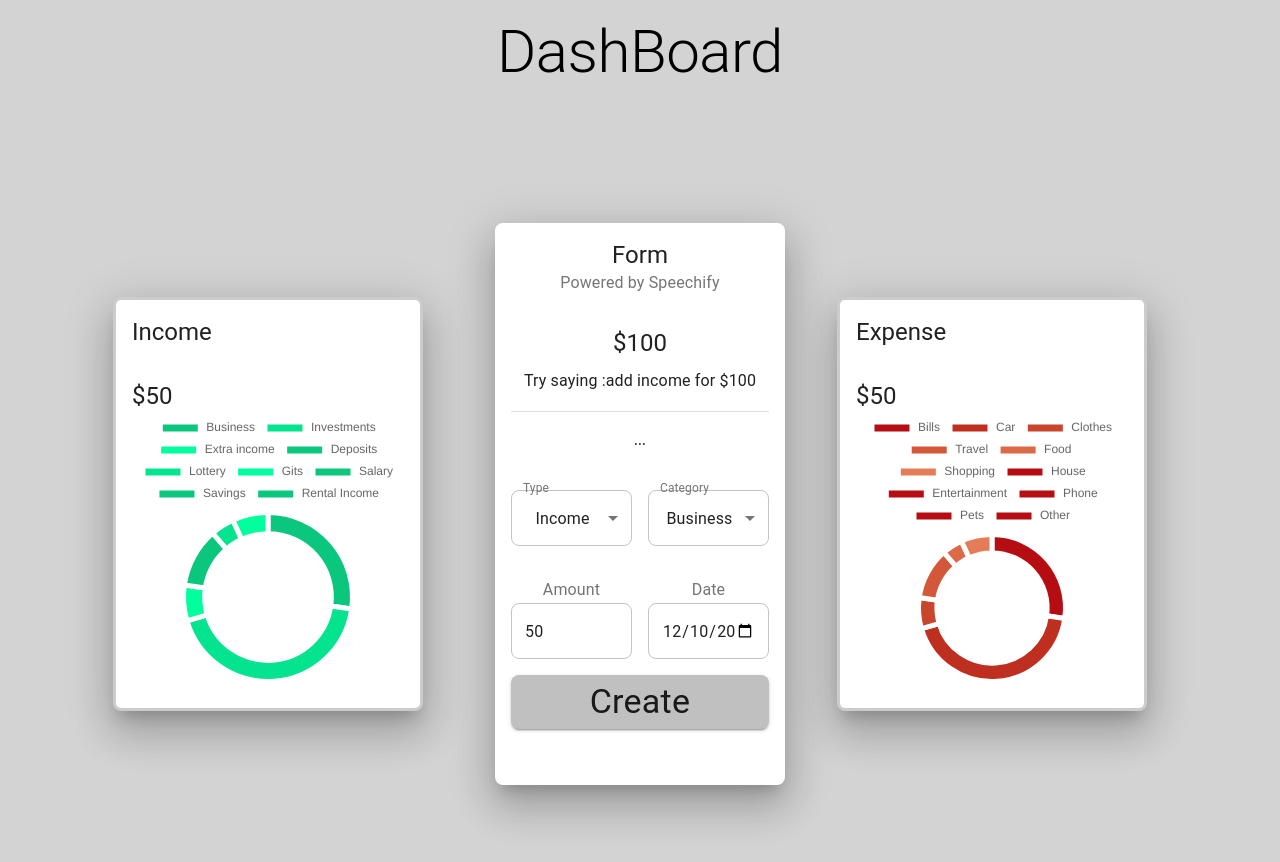
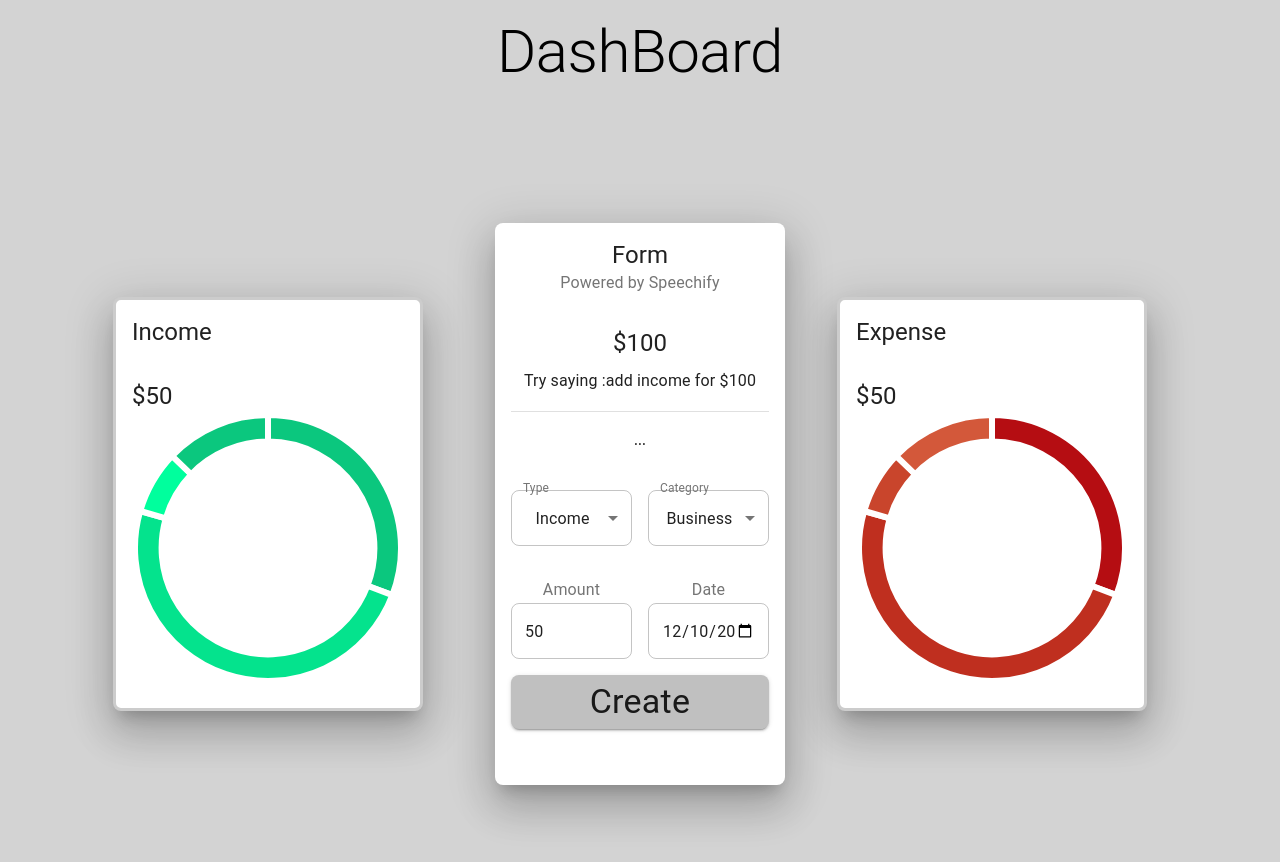
Before and after one commit to nikhildhage/ExpenseTracker, a React (Vite) app: page / in a window 1280 px wide. Shown: the top 862 px of the page. Built offline with nearby package versions, Linux system fonts and the light colour scheme.

Commit message:
Formated and updated imports and adjusted chart data values

```diff
--- a/src/Components/Details/Details.tsx
+++ b/src/Components/Details/Details.tsx
@@ -1,5 +1,5 @@
 import React, { Suspense } from 'react';
-import { Chart as ChartJS, ArcElement, Tooltip, Legend } from 'chart.js';
+import { Chart as ChartJS, ArcElement, Tooltip } from 'chart.js';
 import useStyles from './detailStyles';
 import { incomeColors, expenseColors, incomeCategoryLabels, expenseCategoryLabels } from '../../Constants/categories';
 
@@ -30,22 +30,19 @@ const Doughnut = React.lazy(async () => {
 	return { default: module.Doughnut }; // Named export → default
 });
 
-
-ChartJS.register(ArcElement, Tooltip, Legend);
+ChartJS.register(ArcElement, Tooltip);
 
 type DetailsProps = {
-	title: string
-	type: string
+	title: string;
+	type: string;
 };
 
-
-
-const Details = ({title , type }: DetailsProps) => {
+const Details = ({ title, type }: DetailsProps) => {
 	const classes = useStyles();
-	const backgroundColors = type==='Income' ? incomeColors : expenseColors;
-	const chartLabels = type==='Income'? incomeCategoryLabels : expenseCategoryLabels;
-	let totalValue="$50"
-	const dChartData = [12, 19, 3, 5, 2, 3];
+	const backgroundColors = type === 'Income' ? incomeColors : expenseColors;
+	const chartLabels = type === 'Income' ? incomeCategoryLabels : expenseCategoryLabels;
+	let totalValue = '$50';
+	const dChartData = [12, 19, 3, 5];
 
 	console.log(dChartData);
 
@@ -56,8 +53,8 @@ const Details = ({title , type }: DetailsProps) => {
 				labels: chartLabels,
 				data: dChartData,
 				backgroundColor: backgroundColors,
-				borderWidth: 5,
-				cutout: '75%',
+				borderWidth: 6,
+				cutout: '80%',
 				responsive: true,
 			},
 		],
@@ -65,7 +62,7 @@ const Details = ({title , type }: DetailsProps) => {
 
 	return (
 		<Suspense fallback={<div>Loading chart...</div>}>
-			<Card className={type==='Income' ? classes.income : classes.expense} elevation={24}>
+			<Card className={type === 'Income' ? classes.income : classes.expense} elevation={24}>
 				<CardHeader title={title} />
 				<CardContent>
 					<Typography variant="h5">{totalValue}</Typography>
@@ -73,7 +70,6 @@ const Details = ({title , type }: DetailsProps) => {
 				</CardContent>
 			</Card>
 		</Suspense>
-
 	);
 };
 
```
Lines whose indentation alone changed are shown as unchanged.
